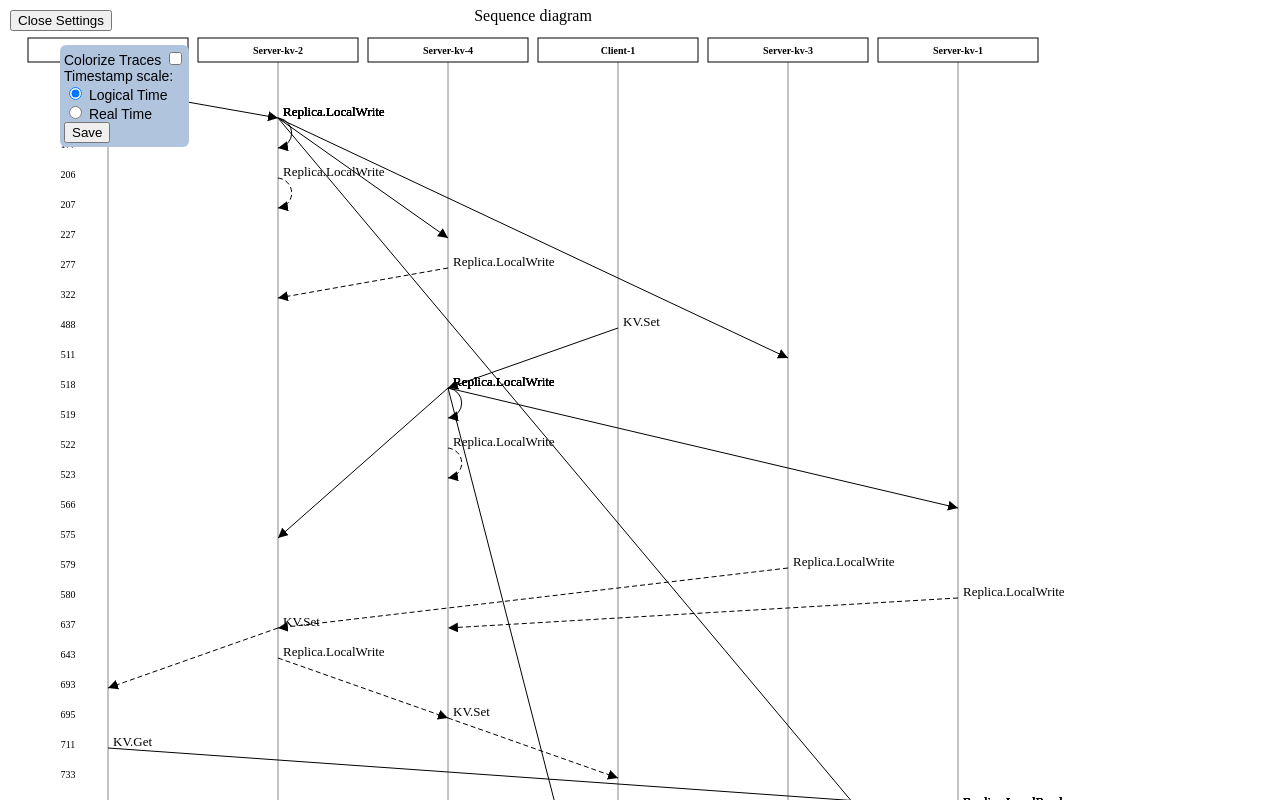
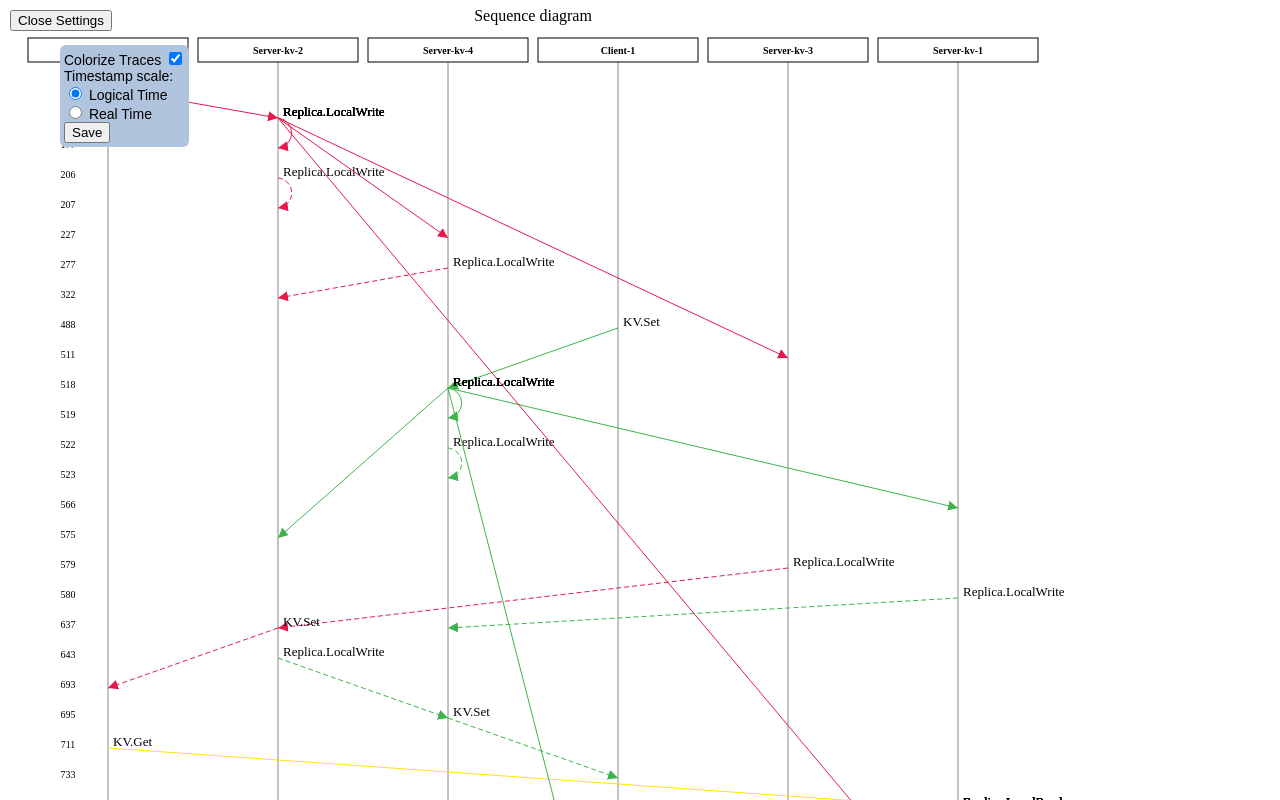
Before and after one commit to dxahtepb/message-sequence, a plain HTML site: page index.html in a window 1280 px wide. Both pictures are taken after a click on the button "Open Settings". Shown: the top 800 px of the page. Drawn offline with nearby package versions, Linux system fonts and the light colour scheme.

Commit message:
Colorize traces by default

```diff
--- a/index.html
+++ b/index.html
@@ -58,7 +58,7 @@
 <div id="settings" class="settings" style="left: 60px; top: 45px" show="false">
     <div>
         <label for="colorize-traces">Colorize Traces</label>
-        <input type="checkbox" id="colorize-traces">
+        <input type="checkbox" id="colorize-traces" checked>
     </div>
 
     <div>
@@ -133,7 +133,7 @@
         });
 
     const settings = {
-        isColorizeTraces: false,
+        isColorizeTraces: true,
         timeScale: "logical",
         apply: () => {
             settings.isColorizeTraces = document.getElementById("colorize-traces").checked;
```
